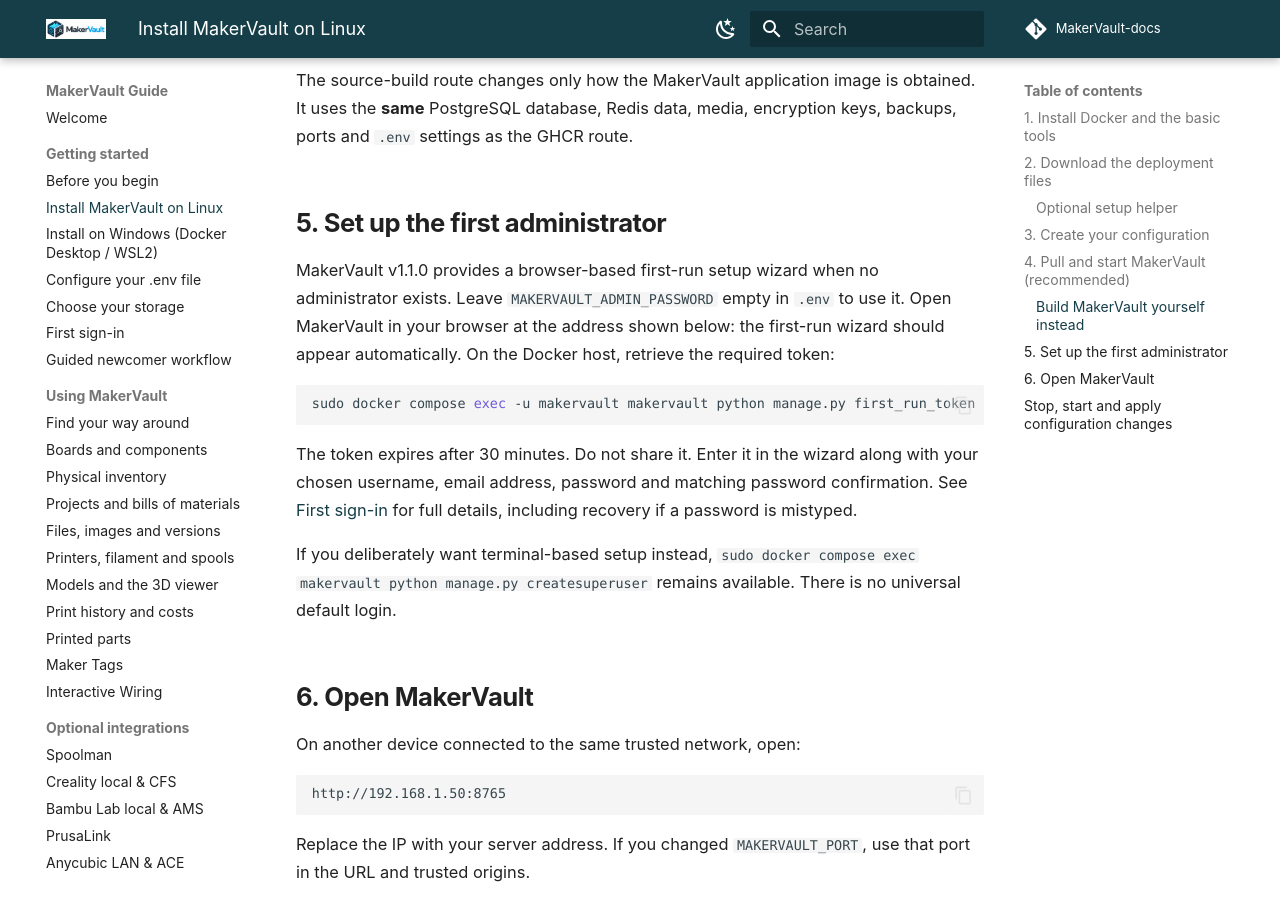
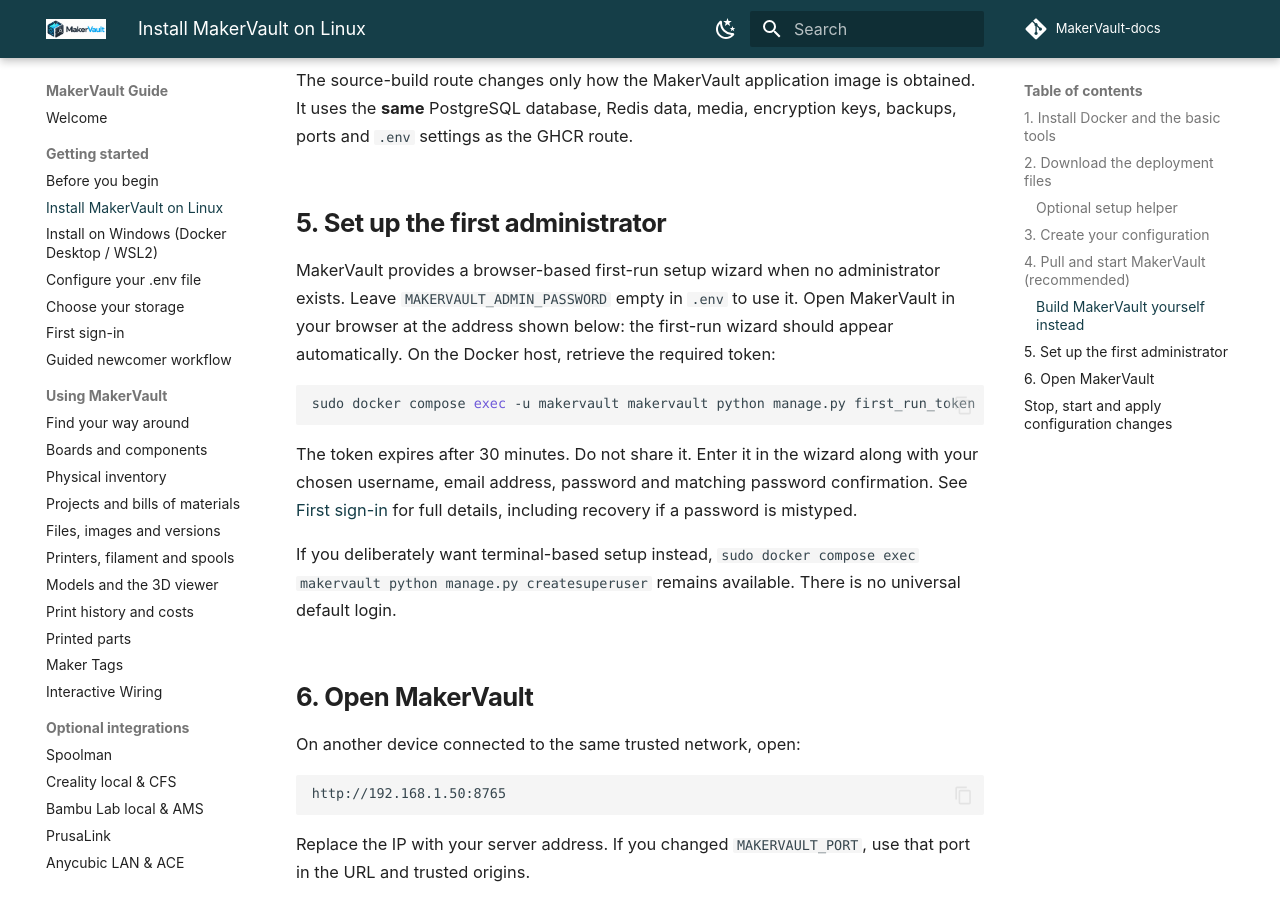
Before and after one commit to gavrd7/MakerVault-docs, an MkDocs documentation site: the page built from docs/guide/getting-started/install.md, in a window 1280 px wide and 900 px high, scrolled down 4250 px. Built offline with MkDocs 1.6.1 and Material for MkDocs 9.7.7, drawn with Linux system fonts in a browser that asks for light colours; comment, search, counter and statistics services are not loaded.

Commit message:
docs: remove outdated version qualifier from setup wizard

````diff
--- a/docs/guide/getting-started/install.md
+++ b/docs/guide/getting-started/install.md
@@ -142,7 +142,7 @@
 
 ## 5. Set up the first administrator
 
-MakerVault v1.1.0 provides a browser-based first-run setup wizard when no administrator exists. Leave `MAKERVAULT_ADMIN_PASSWORD` empty in `.env` to use it. Open MakerVault in your browser at the address shown below: the first-run wizard should appear automatically. On the Docker host, retrieve the required token:
+MakerVault provides a browser-based first-run setup wizard when no administrator exists. Leave `MAKERVAULT_ADMIN_PASSWORD` empty in `.env` to use it. Open MakerVault in your browser at the address shown below: the first-run wizard should appear automatically. On the Docker host, retrieve the required token:
 
 ```bash
 sudo docker compose exec -u makervault makervault python manage.py first_run_token
````
